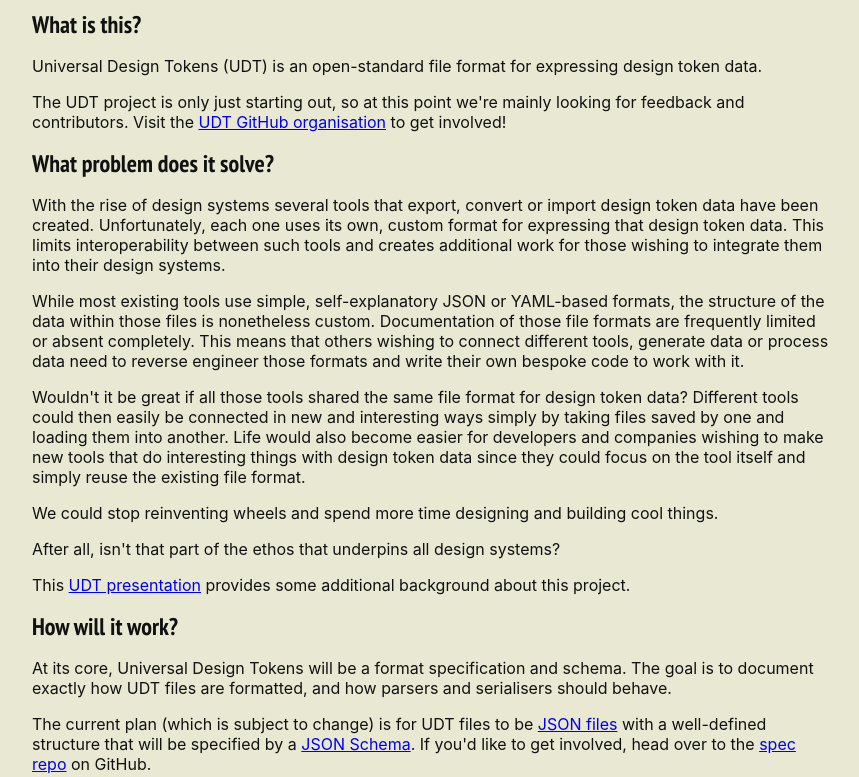
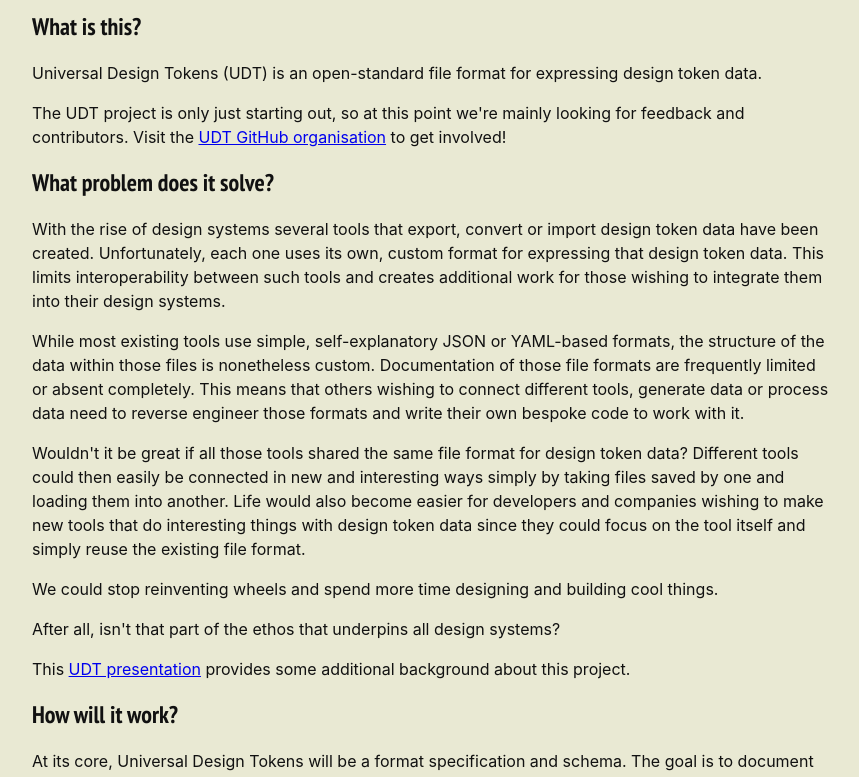
Before and after one commit to universal-design-tokens/universal-design-tokens.github.io, an Eleventy site: page src/site/index.html in a window 1280 px wide. Shown: the part 160-937 px from the top of the page, without its empty margins (208-1067 px from the left). Built offline with nearby package versions, Linux system fonts and the light colour scheme; Eleventy itself is replaced by a stand-in of ours; files that its build step writes are made by us from their sources.

Commit message:
Updated 11ty, tweaked line-height, set nvmrc to Dubnium.

```diff
--- a/package.json
+++ b/package.json
@@ -28,7 +28,7 @@
   },
   "homepage": "https://github.com/universal-design-tokens/universal-design-tokens.github.io#readme",
   "devDependencies": {
-    "@11ty/eleventy": "^0.9.0",
+    "@11ty/eleventy": "^0.10.0",
     "del-cli": "^3.0.0"
   }
 }
--- a/src/assets/style.css
+++ b/src/assets/style.css
@@ -23,6 +23,7 @@
   font-size: 100%;
   /* Native font stack - as per https://medium.com/skyscanner-design/a-native-font-stack-d9d0db72d6e6 */
   font-family: -apple-system, BlinkMacSystemFont, Roboto, Oxygen, Ubuntu, Cantarell, “Fira Sans”, “Droid Sans”, “Helvetica Neue”, Arial, sans-serif;
+  line-height: 1.5;
 }
 
 body {
```
Also changed, not shown: src/site/index.html (+0 -1 lines), 2 other files.
